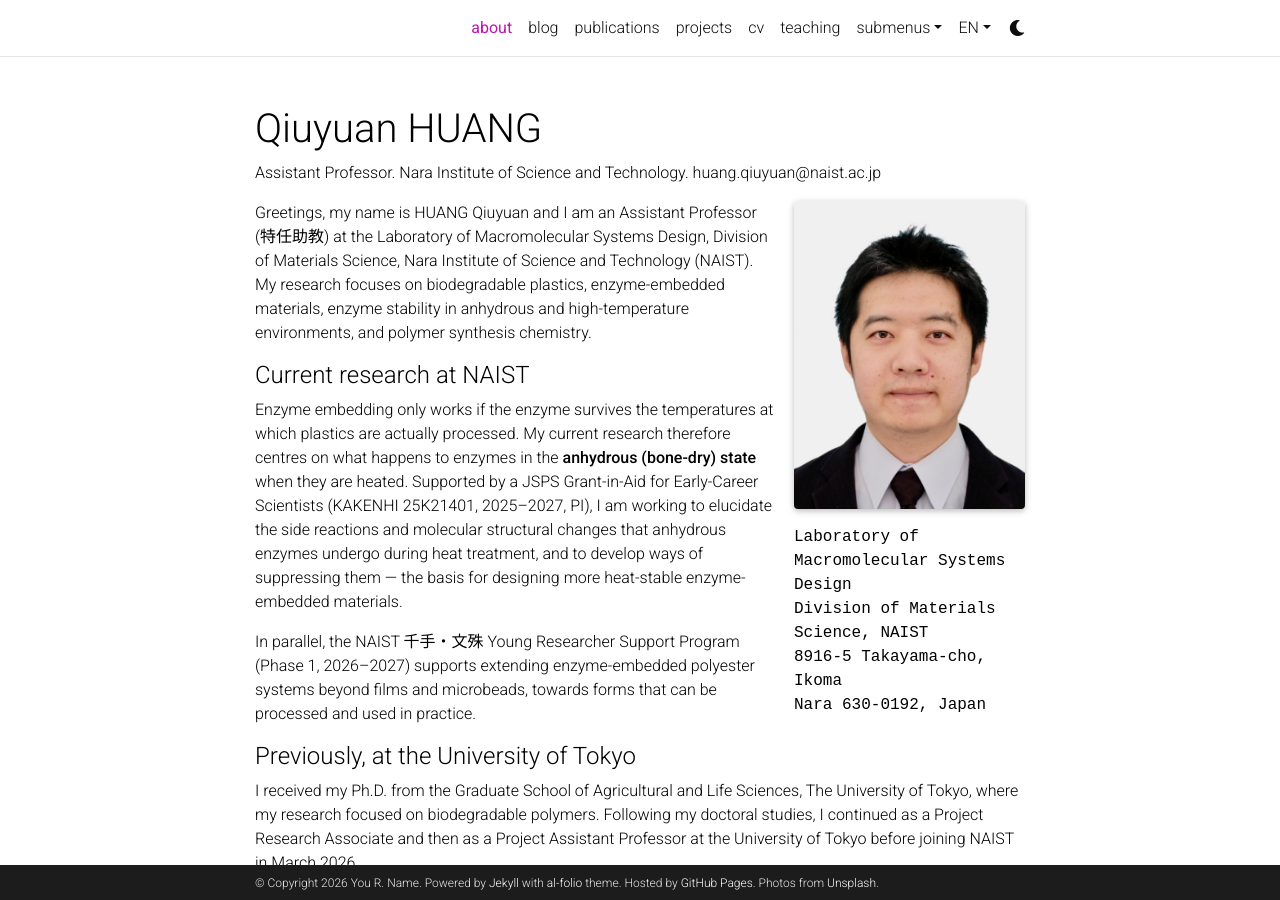
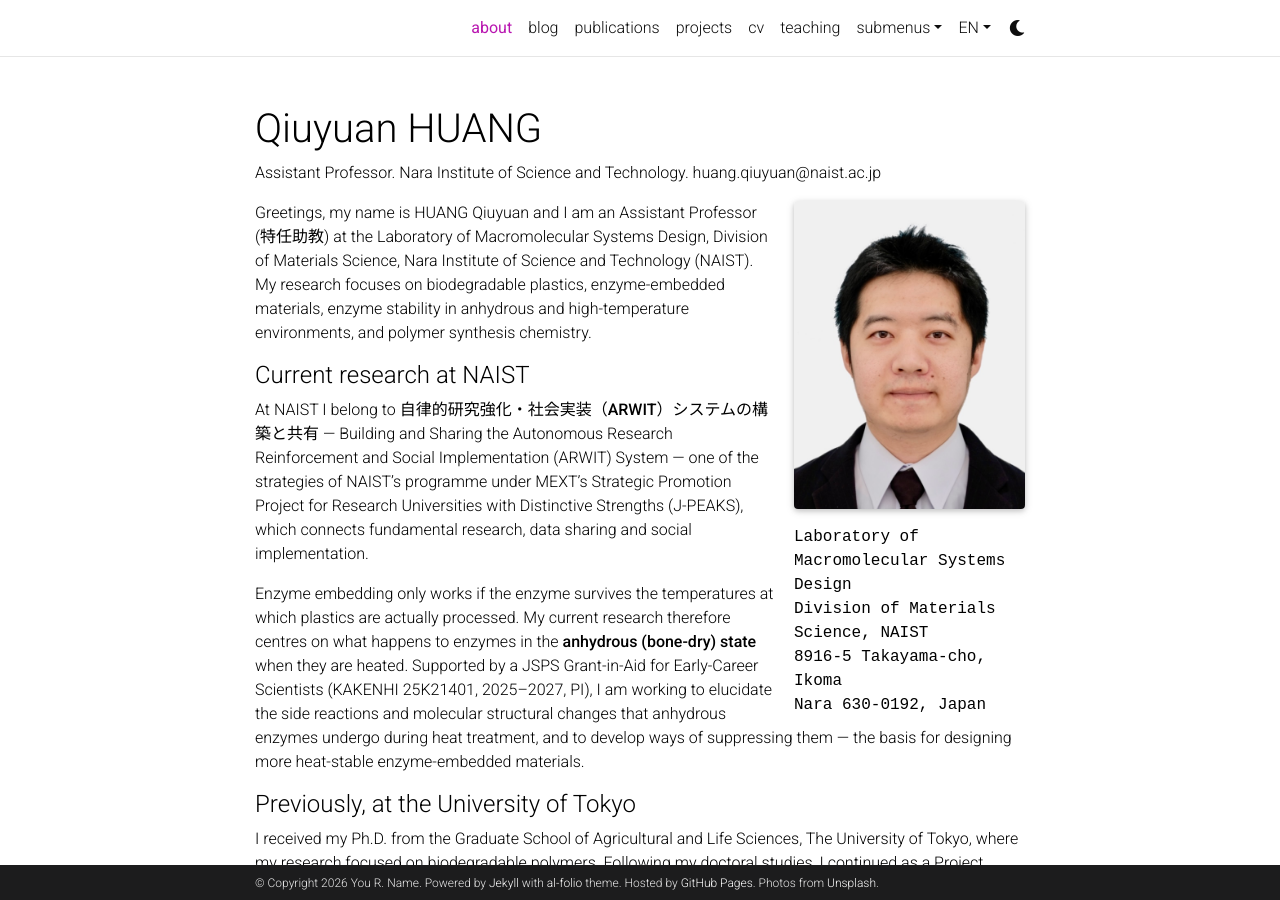
Before and after one commit to huangqiukk/huangqiukk.github.io, a Jekyll site: the page built from _pages/about.md, in a window 1280 px wide and 900 px high. Built offline with Jekyll 4.4.1, drawn with Linux system fonts in a browser that asks for light colours; full-size pictures stand in for the smaller copies a plugin makes; emoji names are drawn with the system emoji font; comment, search, counter and statistics services are not loaded; a style sheet for code colours, icons or effects is not loaded.

Commit message:
Revise about page with current research information
Updated the about page to include current research focus and funding details.

```diff
--- a/_pages/about.md
+++ b/_pages/about.md
@@ -25,9 +25,9 @@ Greetings, my name is HUANG Qiuyuan and I am an Assistant Professor (特任助
 
 #### Current research at NAIST
 
+At NAIST I belong to **自律的研究強化・社会実装（ARWIT）システムの構築と共有** — Building and Sharing the Autonomous Research Reinforcement and Social Implementation (ARWIT) System — one of the strategies of NAIST's programme under MEXT's Strategic Promotion Project for Research Universities with Distinctive Strengths (J-PEAKS), which connects fundamental research, data sharing and social implementation.
+
 Enzyme embedding only works if the enzyme survives the temperatures at which plastics are actually processed. My current research therefore centres on what happens to enzymes in the **anhydrous (bone-dry) state** when they are heated. Supported by a JSPS Grant-in-Aid for Early-Career Scientists (KAKENHI 25K21401, 2025–2027, PI), I am working to elucidate the side reactions and molecular structural changes that anhydrous enzymes undergo during heat treatment, and to develop ways of suppressing them — the basis for designing more heat-stable enzyme-embedded materials.
-
-In parallel, the NAIST 千手・文殊 Young Researcher Support Program (Phase 1, 2026–2027) supports extending enzyme-embedded polyester systems beyond films and microbeads, towards forms that can be processed and used in practice.
 
 #### Previously, at the University of Tokyo
 
```
